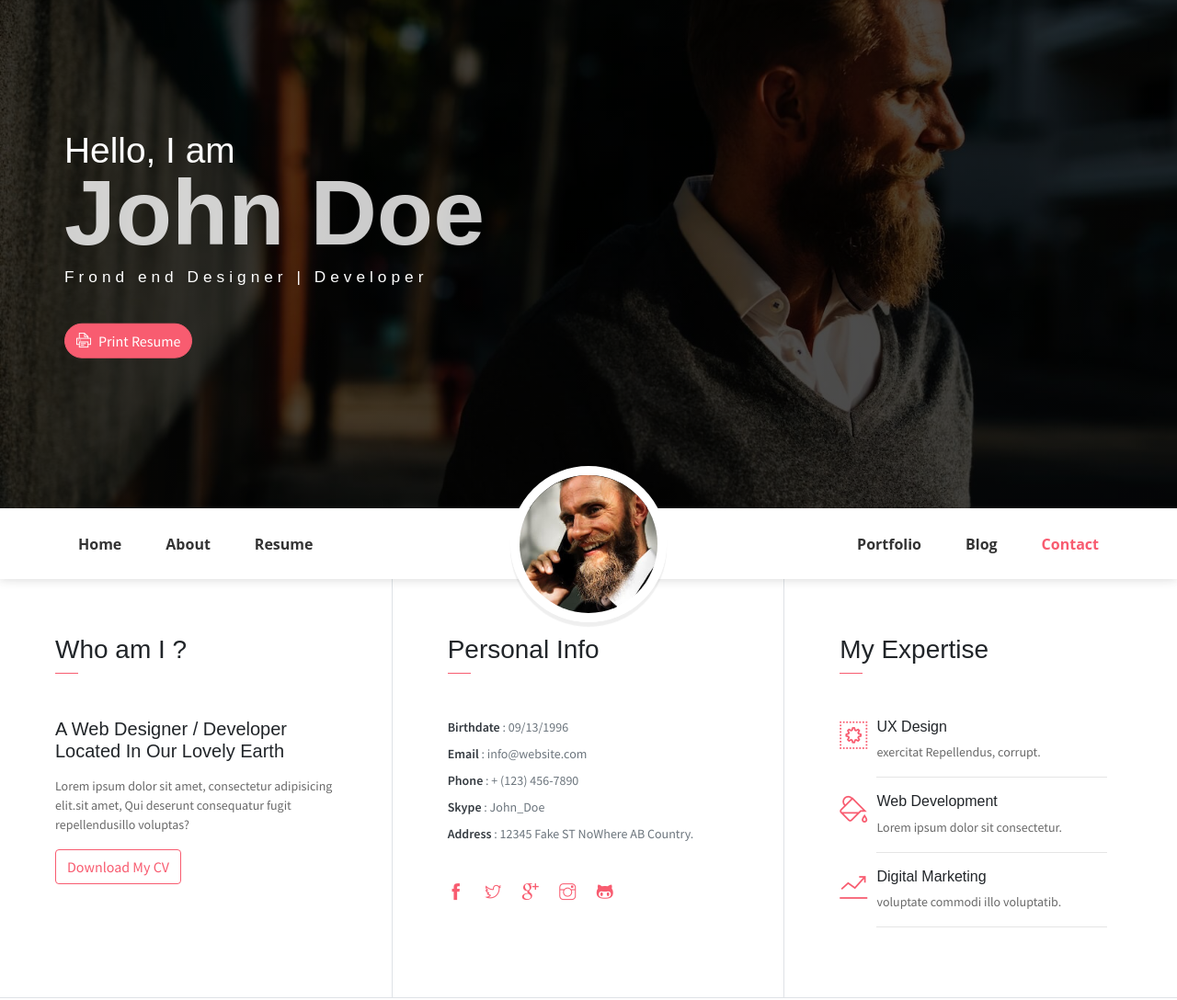
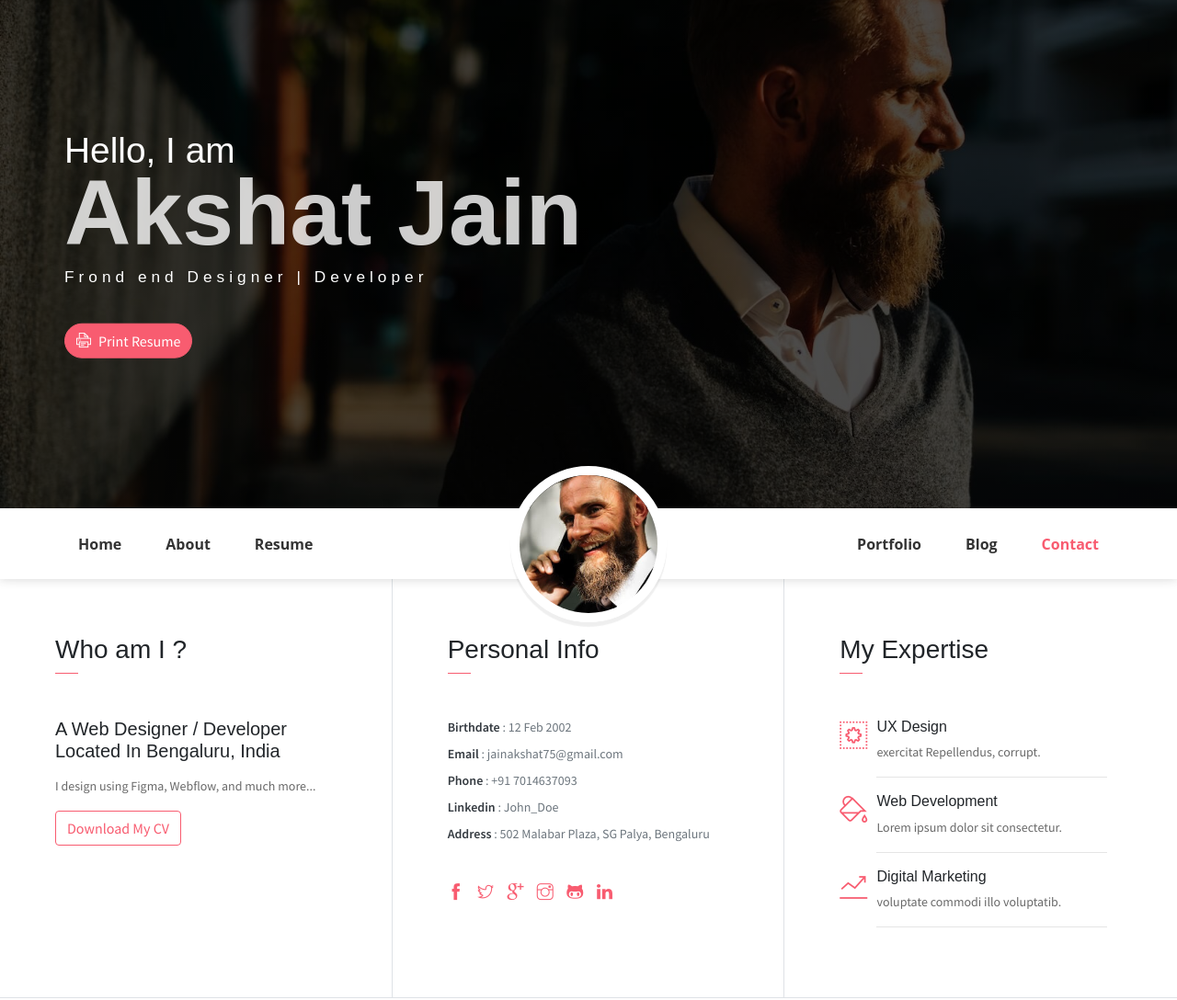
Before and after one commit to Akki-jain/portfolio.github.io, a plain HTML site: page index.html in a window 1280 px wide. Shown: the part 87-1175 px from the top of the page at 92% size. Drawn offline with Linux system fonts and the light colour scheme; some packages are replaced by stand-ins of ours; some icons are missing.

Commit message:
Added basic info

```diff
--- a/index.html
+++ b/index.html
@@ -5,7 +5,7 @@
     <meta name="viewport" content="width=device-width, initial-scale=1, shrink-to-fit=no">
     <meta name="description" content="Start your development with JohnDoe landing page.">
     <meta name="author" content="Devcrud">
-    <title>JohnDoe Landing page | Free Bootstrap 4.3.x landing page</title>
+    <title>Akshat Jain</title>
     <!-- font icons -->
     <link rel="stylesheet" href="assets/vendors/themify-icons/css/themify-icons.css">
     <!-- Bootstrap + JohnDoe main styles -->
@@ -24,7 +24,7 @@
             </ul>
             <div class="header-content">
                 <h4 class="header-subtitle" >Hello, I am</h4>
-                <h1 class="header-title">John Doe</h1>
+                <h1 class="header-title">Akshat Jain</h1>
                 <h6 class="header-mono" >Frond end Designer | Developer</h6>
                 <button class="btn btn-primary btn-rounded"><i class="ti-printer pr-2"></i>Print Resume</button>
             </div>
@@ -50,7 +50,7 @@
                 <ul class="navbar-nav brand">
                     <img src="assets/imgs/avatar.jpg" alt="" class="brand-img">
                     <li class="brand-txt">
-                        <h5 class="brand-title">John Doe</h5>
+                        <h5 class="brand-title">Akshat Jain</h5>
                         <div class="brand-subtitle">Web Designer | Developer</div>
                     </li>
                 </ul>
@@ -73,19 +73,19 @@
             <div class="col-lg-4 about-card">
                 <h3 class="font-weight-light">Who am I ?</h3>
                 <span class="line mb-5"></span>
-                <h5 class="mb-3">A Web Designer / Developer Located In Our Lovely Earth</h5>
-                <p class="mt-20">Lorem ipsum dolor sit amet, consectetur adipisicing elit.sit amet, Qui deserunt consequatur fugit repellendusillo voluptas?</p>
+                <h5 class="mb-3">A Web Designer / Developer Located In Bengaluru, India</h5>
+                <p class="mt-20">I design using Figma, Webflow, and much more...</p>
                 <button class="btn btn-outline-danger"><i class="icon-down-circled2 "></i>Download My CV</button>
             </div>
             <div class="col-lg-4 about-card">
                 <h3 class="font-weight-light">Personal Info</h3>
                 <span class="line mb-5"></span>
                 <ul class="mt40 info list-unstyled">
-                    <li><span>Birthdate</span> : 09/13/1996</li>
-                    <li><span>Email</span> : info@website.com</li>
-                    <li><span>Phone</span> : + (123) 456-7890</li>
-                    <li><span>Skype</span> : John_Doe </li>
-                    <li><span>Address</span> :  12345 Fake ST NoWhere AB Country.</li>
+                    <li><span>Birthdate</span> : 12 Feb 2002</li>
+                    <li><span>Email</span> : jainakshat75@gmail.com</li>
+                    <li><span>Phone</span> : +91 7014637093</li>
+                    <li><span>Linkedin</span> : John_Doe </li>
+                    <li><span>Address</span> : 502 Malabar Plaza, SG Palya, Bengaluru</li>
                 </ul>
                 <ul class="social-icons pt-3">
                     <li class="social-item"><a class="social-link" href="#"><i class="ti-facebook" aria-hidden="true"></i></a></li>
@@ -93,6 +93,7 @@
                     <li class="social-item"><a class="social-link" href="#"><i class="ti-google" aria-hidden="true"></i></a></li>
                     <li class="social-item"><a class="social-link" href="#"><i class="ti-instagram" aria-hidden="true"></i></a></li>
                     <li class="social-item"><a class="social-link" href="#"><i class="ti-github" aria-hidden="true"></i></a></li>
+                    <li class="social-item"><a class="social-link" href="#"><i class="ti-linkedin" aria-hidden="true"></i></a></li>
                 </ul>
             </div>
             <div class="col-lg-4 about-card">
```
